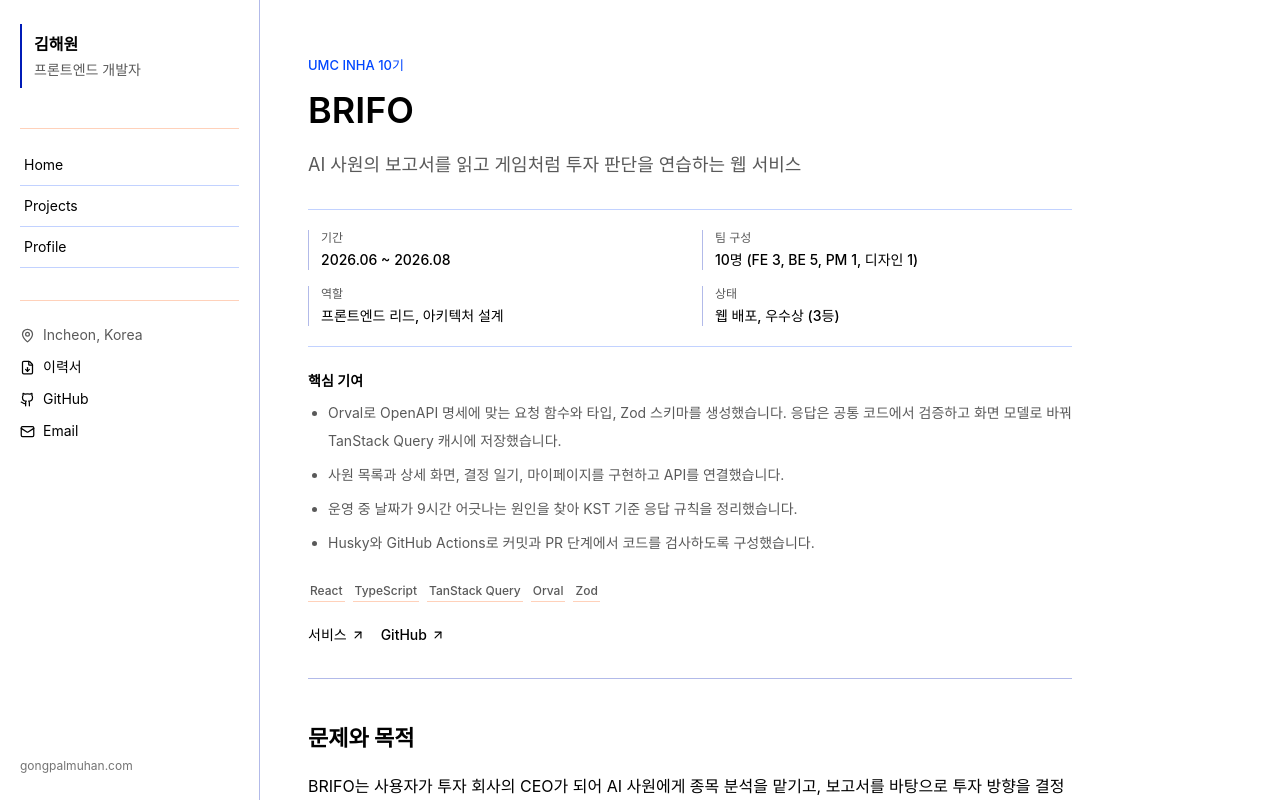
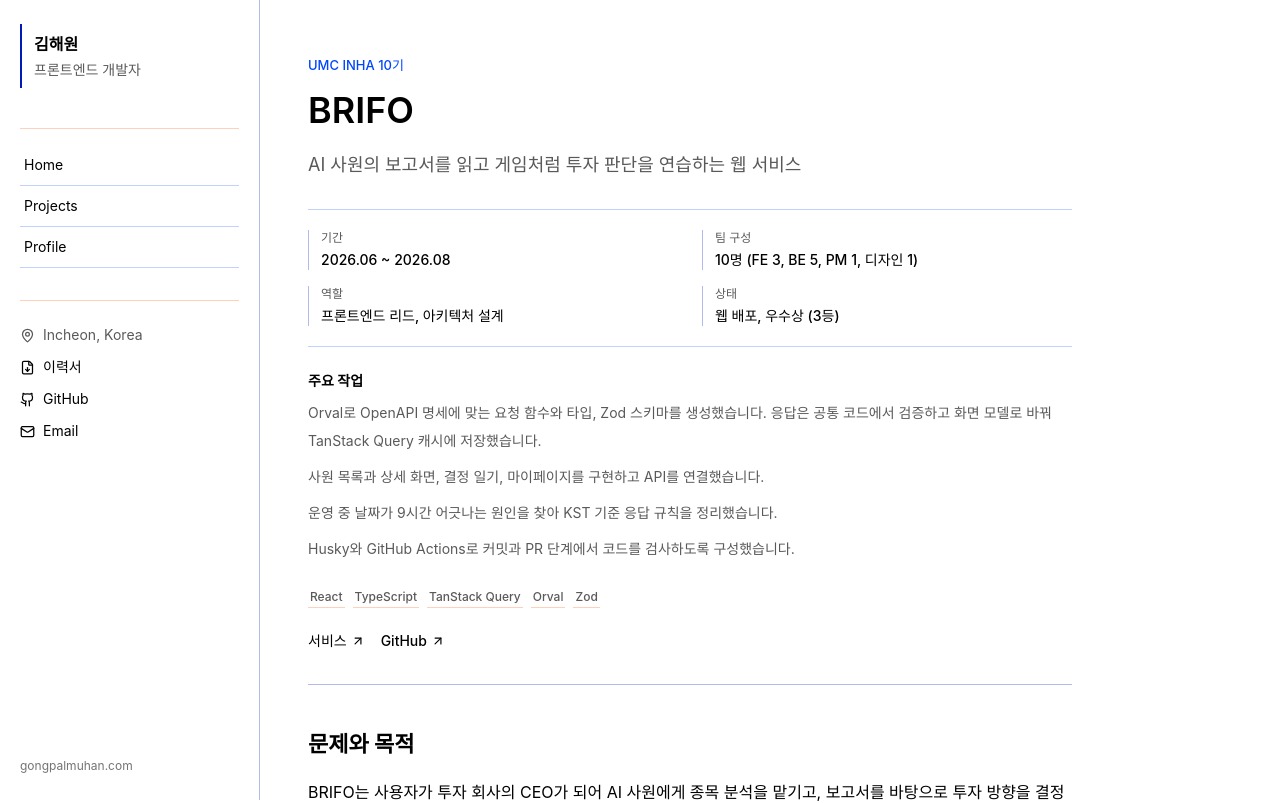
Before and after one commit to haewonwon/gongpalmuhan.com, a Next.js app: page /ko/projects/brifo in a window 1280 px wide. Shown: the top 803 px of the page. Built offline with nearby package versions, Linux system fonts and the light colour scheme.

Commit message:
refactor: 프로젝트 상세 상단의 주요 작업 표시를 바꿈 - 제목을 핵심 기여에서 주요 작업으로 변경 - 글머리 목록을 문단으로 바꿈

```diff
--- a/src/components/project/ProjectMeta.tsx
+++ b/src/components/project/ProjectMeta.tsx
@@ -6,7 +6,7 @@ type ProjectMetaProps = {
   project: Project;
 };
 
-/** 프로젝트 상세 상단 요약: 제목, 목적, 기본 정보, 핵심 기여, 링크를 한 블록으로 보여줍니다. */
+/** 프로젝트 상세 상단에 소개, 기본 정보, 주요 작업과 링크를 보여줍니다. */
 export function ProjectMeta({ project }: ProjectMetaProps) {
   const facts = [
     { label: "기간", value: project.period },
@@ -40,13 +40,13 @@ export function ProjectMeta({ project }: ProjectMetaProps) {
 
       <section aria-labelledby="highlights-heading" className="mt-6">
         <h2 id="highlights-heading" className="text-sm font-semibold text-(--color-ink)">
-          핵심 기여
+          주요 작업
         </h2>
-        <ul className="mt-2 list-disc space-y-1.5 pl-5 text-sm leading-7 text-(--color-muted-ink)">
+        <div className="mt-2 space-y-2 text-sm leading-7 text-(--color-muted-ink)">
           {project.highlights.map((item) => (
-            <li key={item}>{item}</li>
+            <p key={item}>{item}</p>
           ))}
-        </ul>
+        </div>
       </section>
 
       <div className="mt-6 flex flex-wrap gap-x-2 gap-y-1.5">
```
